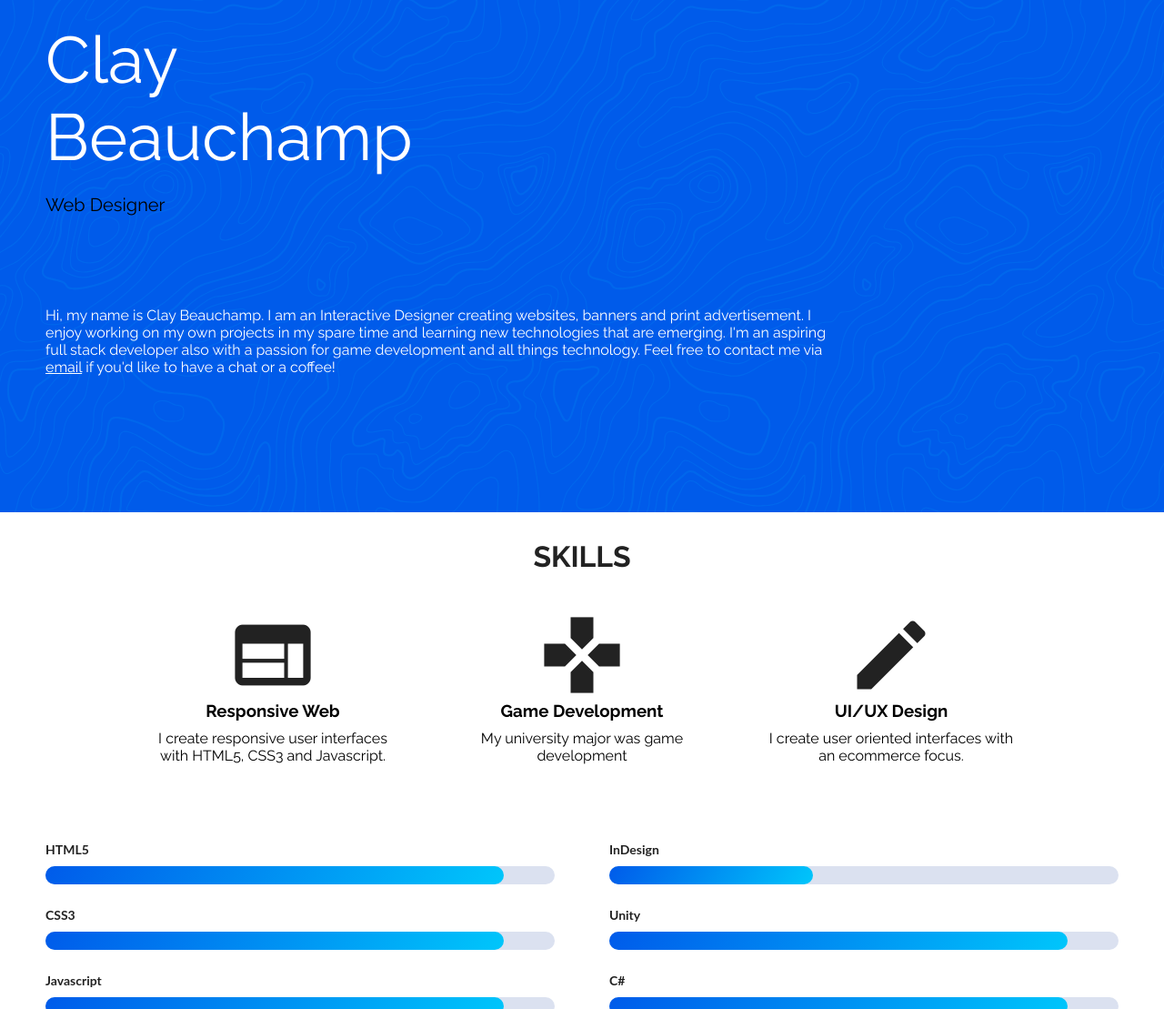
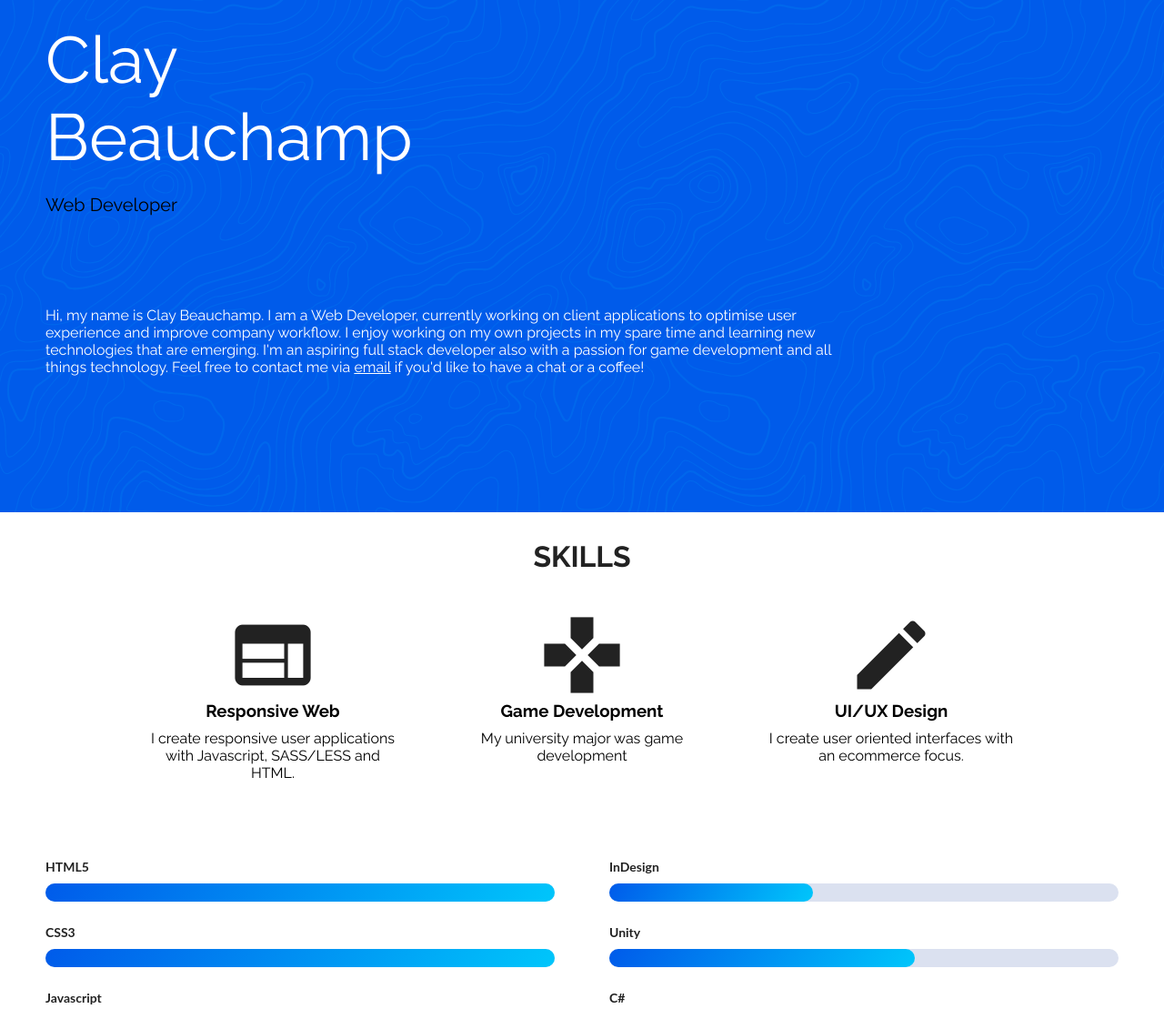
Before and after one commit to clay-beach/portfolio, a plain HTML site: page index.html in a window 1280 px wide. Shown: the part 47-1156 px from the top of the page at 91% size. Drawn offline with nearby package versions, Linux system fonts and the light colour scheme.

Commit message:
updated txt

```diff
--- a/index.html
+++ b/index.html
@@ -16,8 +16,8 @@
         <header class='landing wrapper blue'>
             <div class="container landingFrame">
                 <h1>Clay <br/> Beauchamp</h1>
-                <h2>Web Designer</h2>
-                <p class="blurb">Hi, my name is Clay Beauchamp. I am an Interactive Designer creating websites, banners and print advertisement. I enjoy  working on my own projects in my spare time and learning new technologies that are emerging. I'm an aspiring full stack developer also with a passion for game development and all things technology. Feel free to contact me via <a class="mail" href="mailto:clay_jb@live.com.au">email</a> if you'd like to have a chat or a coffee!</p>
+                <h2>Web Developer</h2>
+                <p class="blurb">Hi, my name is Clay Beauchamp. I am a Web Developer, currently working on client applications to optimise user experience and improve company workflow. I enjoy  working on my own projects in my spare time and learning new technologies that are emerging. I'm an aspiring full stack developer also with a passion for game development and all things technology. Feel free to contact me via <a class="mail" href="mailto:clay_jb@live.com.au">email</a> if you'd like to have a chat or a coffee!</p>
             </div>
         </header>
 
@@ -27,7 +27,7 @@
                 <div class="skillBox">
                     <i class="material-icons ico">web</i>
                     <h3>Responsive Web</h3>
-                    <p>I create responsive user interfaces with HTML5, CSS3 and Javascript.</p>
+                    <p>I create responsive user applications with Javascript, SASS/LESS and HTML.</p>
                 </div>
                 <div class="skillBox">
                     <i class="material-icons ico">games</i>
--- a/script.js
+++ b/script.js
@@ -68,18 +68,18 @@ $(document).ready(function () {
                 }, 0);
             });
             $('.fill:eq(0), .fill:eq(1)').each(function () {
-                $(this).addClass("fill-09");
+                $(this).addClass("fill-10");
             });
             $('.fill:eq(3)').each(function () {
                 $(this).addClass("fill-07");
             });
-            $('.fill:eq(2), .fill:eq(4), .fill:eq(6), .fill:eq(7)').each(function () {
+            $('.fill:eq(4), .fill:eq(6), .fill:eq(7)').each(function () {
                 $(this).addClass("fill-06");
             });
             $('.fill:eq(5), .fill:eq(8)').each(function () {
                 $(this).addClass("fill-04");
             });
-            $('.fill:eq(9)').each(function () {
+            $('.fill:eq(2), .fill:eq(9)').each(function () {
                 $(this).addClass("fill-03");
             });
         };
--- a/style.css
+++ b/style.css
@@ -246,7 +246,7 @@ p{
     width: 50%;
 }
 .fill-06{
-    width: 90%;
+    width: 60%;
 }
 .fill-07{
     width: 70%;
```
